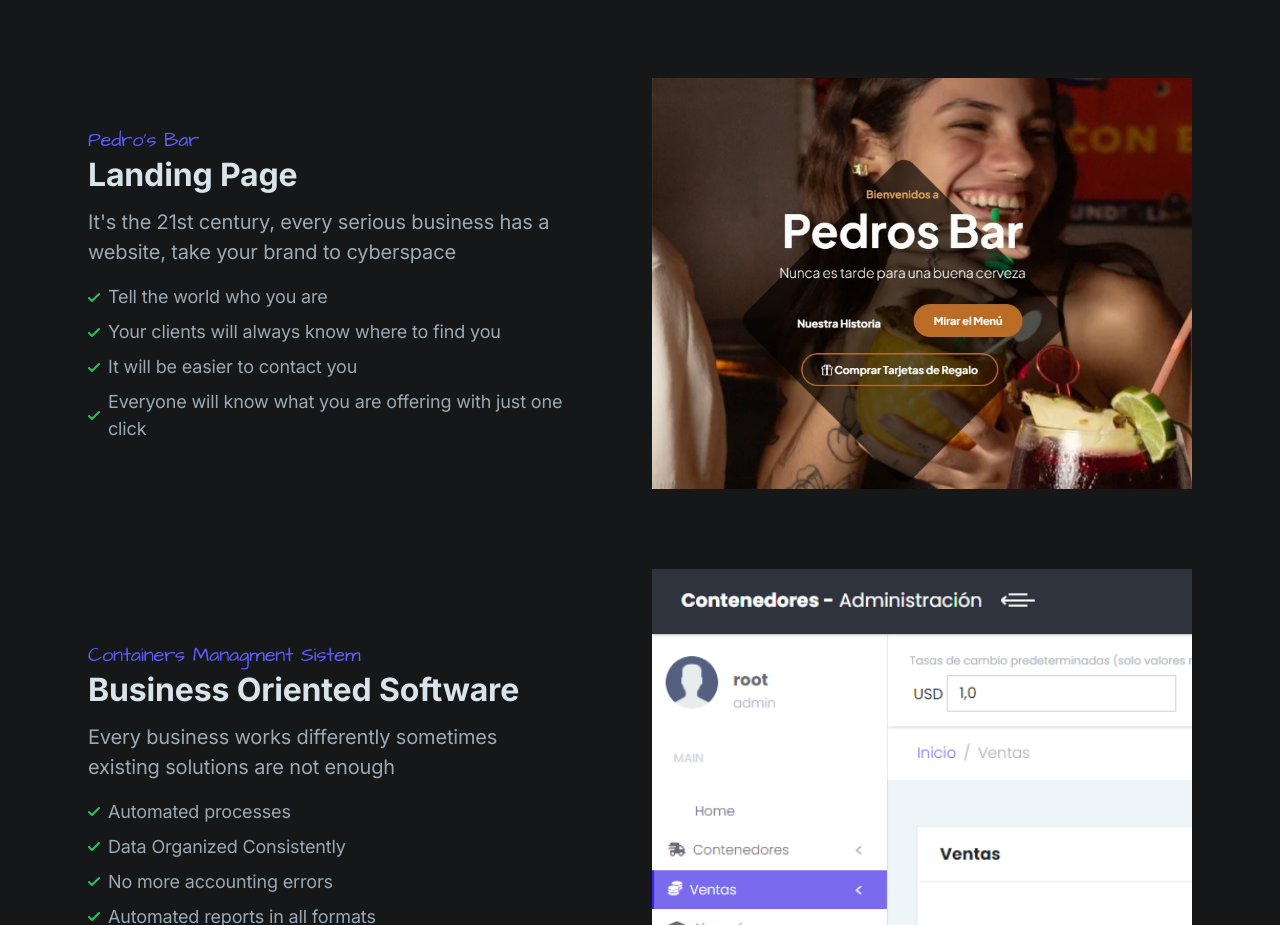
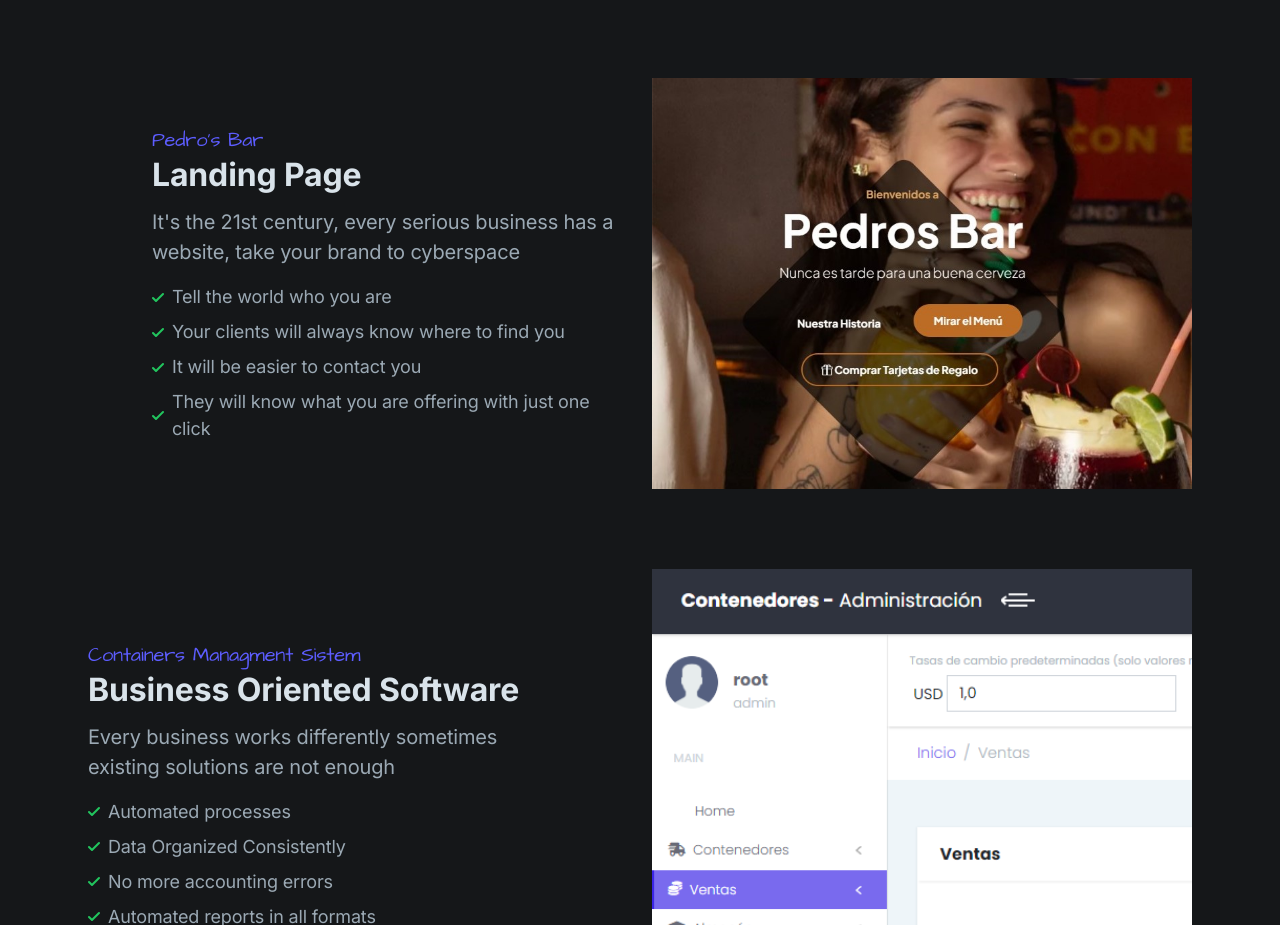
Before and after one commit to Koke-Forge-TM/koke-forge, a Next.js app: page / in a window 1280 px wide. Shown: the part 2889-3814 px from the top of the page. Built offline with nearby package versions, Linux system fonts and the light colour scheme.

Commit message:
some minor fixes

```diff
--- a/components/projects/card/ProjectCard.tsx
+++ b/components/projects/card/ProjectCard.tsx
@@ -6,7 +6,8 @@ import Image from "next/image";
 import Link from "next/link";
 
 interface ProjectCardProps {
-    "project": Project
+    "project": Project,
+    "index": number
 }
 
 
@@ -28,8 +29,8 @@ export default function ProjectCard(props: ProjectCardProps) {
 
                 <div
                     className="max-w-xl md:max-w-none md:w-full mx-auto md:col-span-7 lg:col-span-6"
-                    data-aos="fade-right">
-                    <div className="md:pr-4 lg:pr-12 xl:pr-16">
+                    data-aos={props.index % 2 == 0 ? "fade-right" : "fade-left"}>
+                    <div className={props.index % 2 == 0 ? "md:pr-4 lg:pr-12 xl:pr-16" : "md:pl-4 lg:pl-12 xl:pl-16"}>
                         <Link href={project.blueTitle.url}
                             className="font-architects-daughter text-xl text-purple-600 mb-2">
                             {project.blueTitle.titleEn}
--- a/components/projects/projects.tsx
+++ b/components/projects/projects.tsx
@@ -30,7 +30,7 @@ export default function Projects() {
                         {
                             projects && projects.length > 0 ?
                                 projects.map((project: Project, index: number) => (
-                                    <ProjectCard key={index} project={project}/>
+                                    <ProjectCard key={index} index={index} project={project}/>
                                 ))
                                 :
                                 <p>NO PROJECTS</p>
--- a/data/projects.ts
+++ b/data/projects.ts
@@ -71,7 +71,7 @@ export const projects: Project[] = [
             },
             {
                 titleEs: "Todos sabrán lo que estas ofertando con solo un click",
-                titleEn: "Everyone will know what you are offering with just one click",
+                titleEn: "They will know what you are offering with just one click",
             }
         ],
         img: {
```
